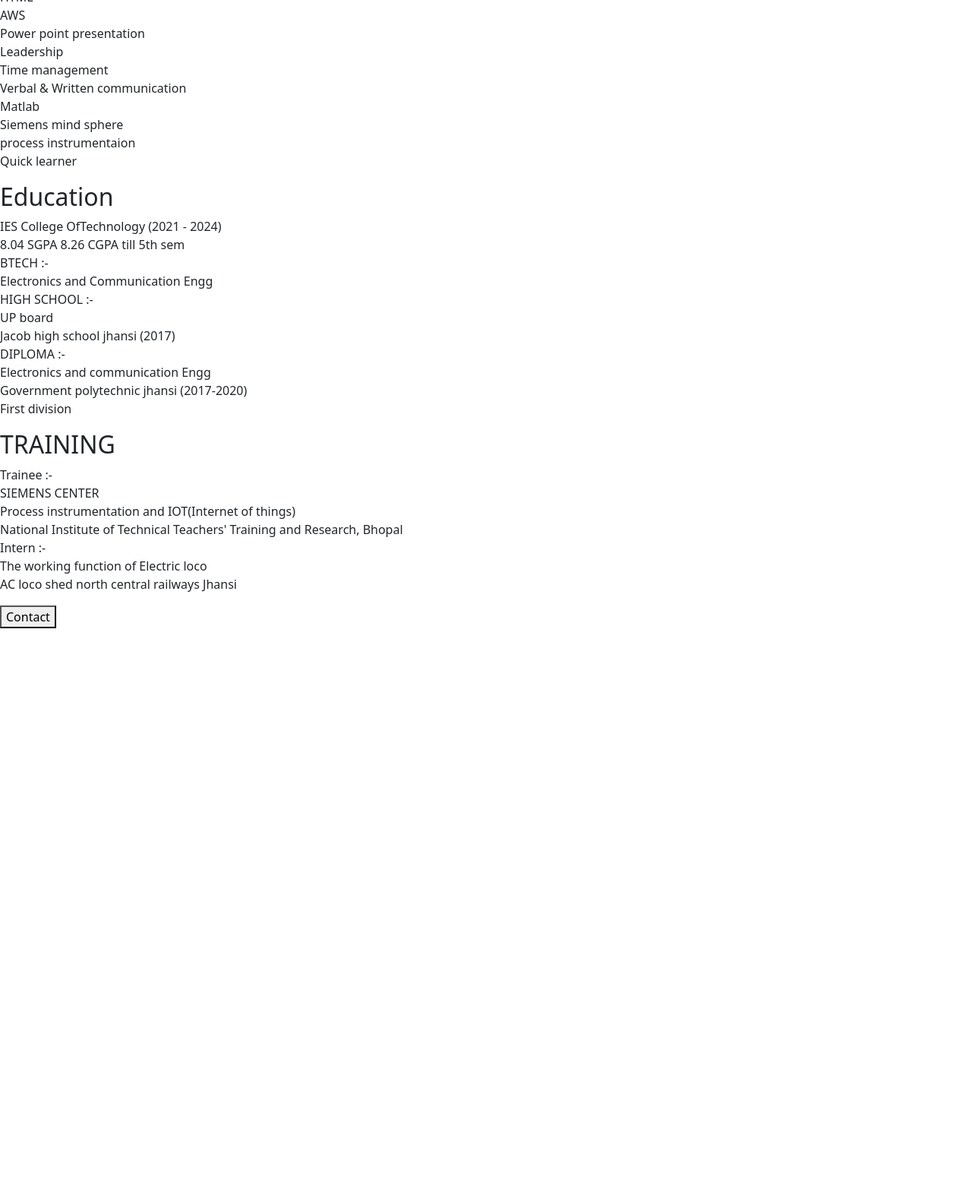
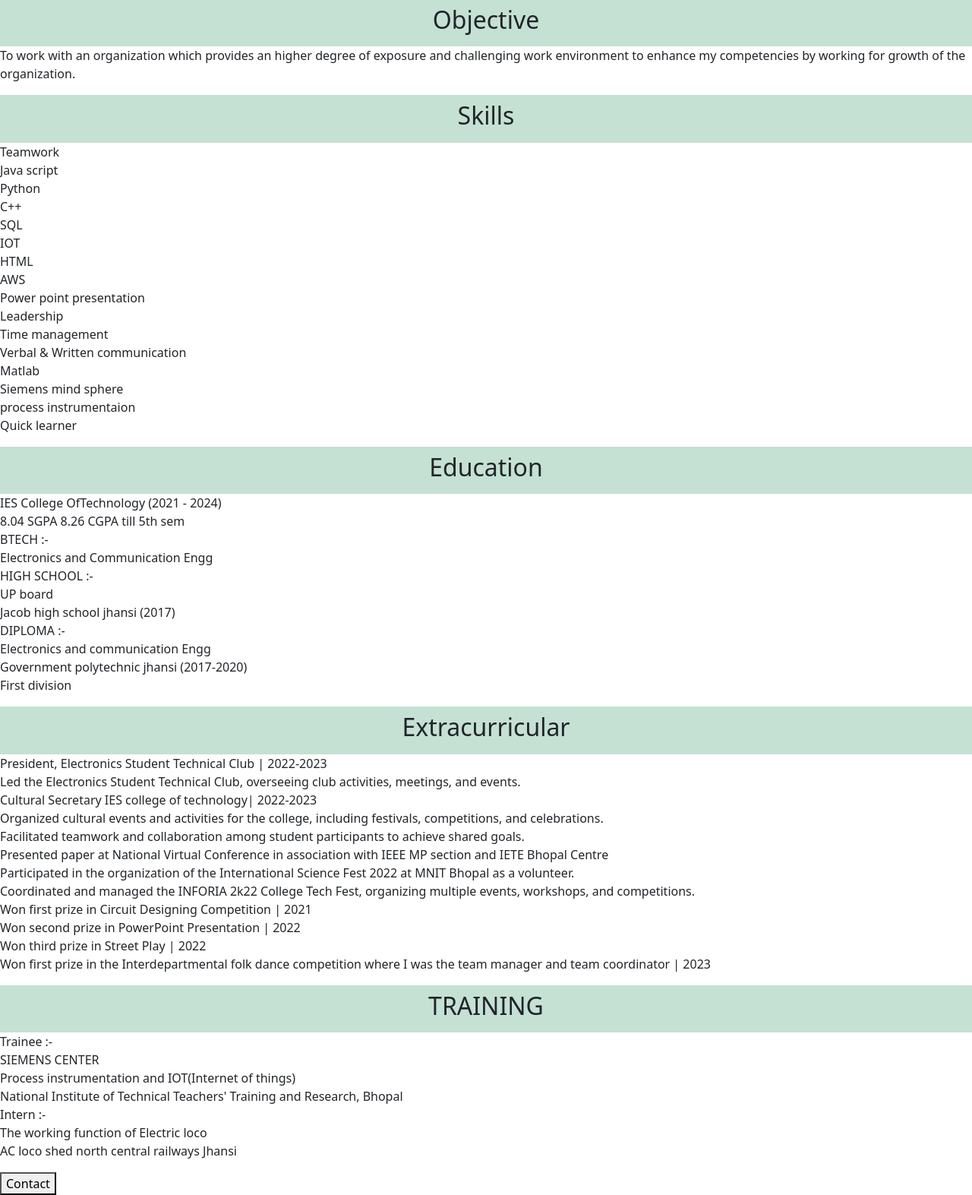
Before and after one commit to hthkydv/hrithik-portpolio, a Flask app: page / in a window 1280 px wide. Shown: the part 809-2382 px from the top of the page at 76% size. Before the commit the page ends 1636 px from the top, so only its background shows below. Run offline with Flask 2, Linux system fonts and the light colour scheme.

Commit message:
Data is entered

```diff
--- a/templates/home.html
+++ b/templates/home.html
@@ -2,18 +2,27 @@
 <html>
   <head>
     <title>Hritik yadav Portfolio</title>
+    <img src="https://replit.com/@HritikYadav3/hrithik-portpolio-1#statics/bb.png" alt="Background">
+
+
     <meta name="viewport" content="width=device-width, initial-scale=1">
     <link href="https://cdn.jsdelivr.net/npm/bootstrap@5.3.0-alpha1/dist/css/bootstrap.min.css" rel="stylesheet" integrity="sha384-GLhlTQ8iRABdZLl6O3oVMWSktQOp6b7In1Zl3/Jr59b6EGGoI1aFkw7cmDA6j6gD" crossorigin="anonymous">
 
   </head>
   <body>
-    <h1 class="text-center"> Hritik yadav portfolio</h1>
-    <p> Hello, I am Hritik. Welcome to my page. I am from Jhansi, which is famous for the bravery of its queen. My hometown is surrounded by some tourist destinations like Orchha, which is a World Heritage site. Currently, I am pursuing a B.Tech degree from IES College of Technology, Bhopal. I completed my high school from Jacob High School, Jhansi. After that, I took admission in Government Polytechnic, Jhansi to complete my diploma in Electronics and Communication Engineering. My short-term goal is to get a job that enhances my skills in a reputed company. My long-term goal is to get a high position in that particular company. I love to travel and meet new people and learn about them.</p>
+    <div class="bg-success p-2 text-dark bg-opacity-25">
+    <h1 class="text-center" > Hritik yadav portfolio</h1>
+    </div>
+    <p class="px-2"> Hello, I am Hritik. Welcome to my page. I am from Jhansi, which is famous for the bravery of its queen. My hometown is surrounded by some tourist destinations like Orchha, which is a World Heritage site. Currently, I am pursuing a B.Tech degree from IES College of Technology, Bhopal. I completed my high school from Jacob High School, Jhansi. After that, I took admission in Government Polytechnic, Jhansi to complete my diploma in Electronics and Communication Engineering. My short-term goal is to get a job that enhances my skills in a reputed company. My long-term goal is to get a high position in that particular company. I love to travel and meet new people and learn about them.</p>
     <script src="https://cdn.jsdelivr.net/npm/bootstrap@5.3.0-alpha1/dist/js/bootstrap.bundle.min.js" integrity="sha384-w76AqPfDkMBDXo30jS1Sgez6pr3x5MlQ1ZAGC+nuZB+EYdgRZgiwxhTBTkF7CXvN" crossorigin="anonymous"></script>
     <img src="https://replit.com/@HritikYadav3/hrithik-portpolio-1#statics/bb.png" >
-    <h2> Objective</h2>
+    <div class="bg-success p-2 text-dark bg-opacity-25">
+    <h2 class="text-center"> Objective</h2>
+    </div>
     <p >To work with an organization which provides an higher degree of exposure and challenging work environment to enhance my competencies by working for growth of the organization.</p>
-    <h2>Skills</h2>
+    <div class="bg-success p-2 text-dark bg-opacity-25">
+    <h2 class="text-center">Skills</h2>
+    </div>
     <p> Teamwork<br>
 Java script<br>
 Python<br>
@@ -31,7 +40,9 @@ Siemens mind sphere<br>
 process instrumentaion<br>
 Quick learner<br>
 </p>
-    <h2>Education</h2>
+    <div class="bg-success p-2 text-dark bg-opacity-25">
+    <h2 class="text-center">Education</h2>
+    </div>
     <p> IES College OfTechnology (2021 - 2024)<br>
  8.04 SGPA    8.26 CGPA till 5th sem<br>
 BTECH :-    <br>
@@ -43,7 +54,27 @@ DIPLOMA :-<br>
 Electronics and communication Engg<br>
 Government polytechnic jhansi (2017-2020)<br>
 First division</p>
-    <h2> TRAINING </h2>
+    <div class="bg-success p-2 text-dark bg-opacity-25">
+    <h2 class="text-center">Extracurricular </h2>
+    </div>
+    <P>
+President, Electronics Student Technical Club | 2022-2023<br>
+       Led the Electronics Student Technical Club, overseeing club activities, meetings, and events.<br>
+Cultural Secretary IES college of technology| 2022-2023<br>
+       Organized cultural events and activities for the college, including festivals, competitions, and celebrations.<br>
+       Facilitated teamwork and collaboration among student participants to achieve shared goals.<br>
+Presented paper at National Virtual Conference in association with IEEE MP section and IETE Bhopal Centre  <br>
+Participated in the organization of the International Science Fest 2022 at MNIT Bhopal as a volunteer.<br>
+Coordinated and managed the INFORIA 2k22 College Tech Fest, organizing multiple events, workshops, and competitions.<br>
+Won first prize in Circuit Designing Competition | 2021<br>
+Won second prize in PowerPoint Presentation | 2022<br>
+Won third prize in Street Play | 2022<br>
+Won first prize in the Interdepartmental folk dance competition where I was the team manager and team coordinator  | 2023 <br>
+
+</P>
+    <div class="bg-success p-2 text-dark bg-opacity-25">
+    <h2 class="text-center"> TRAINING </h2>
+    </div>
     <p>Trainee :-<br>
 
 SIEMENS CENTER <br>
```
